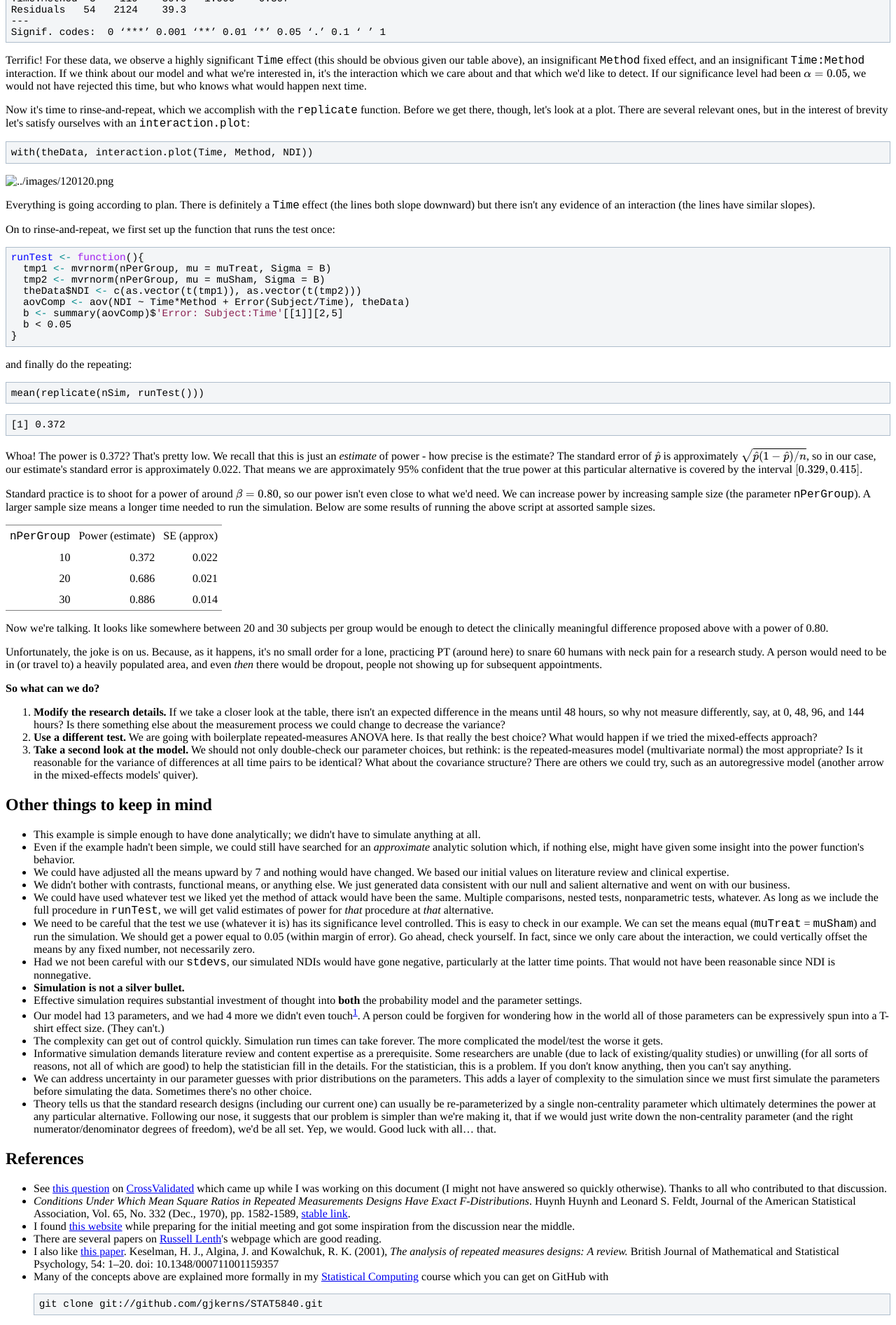
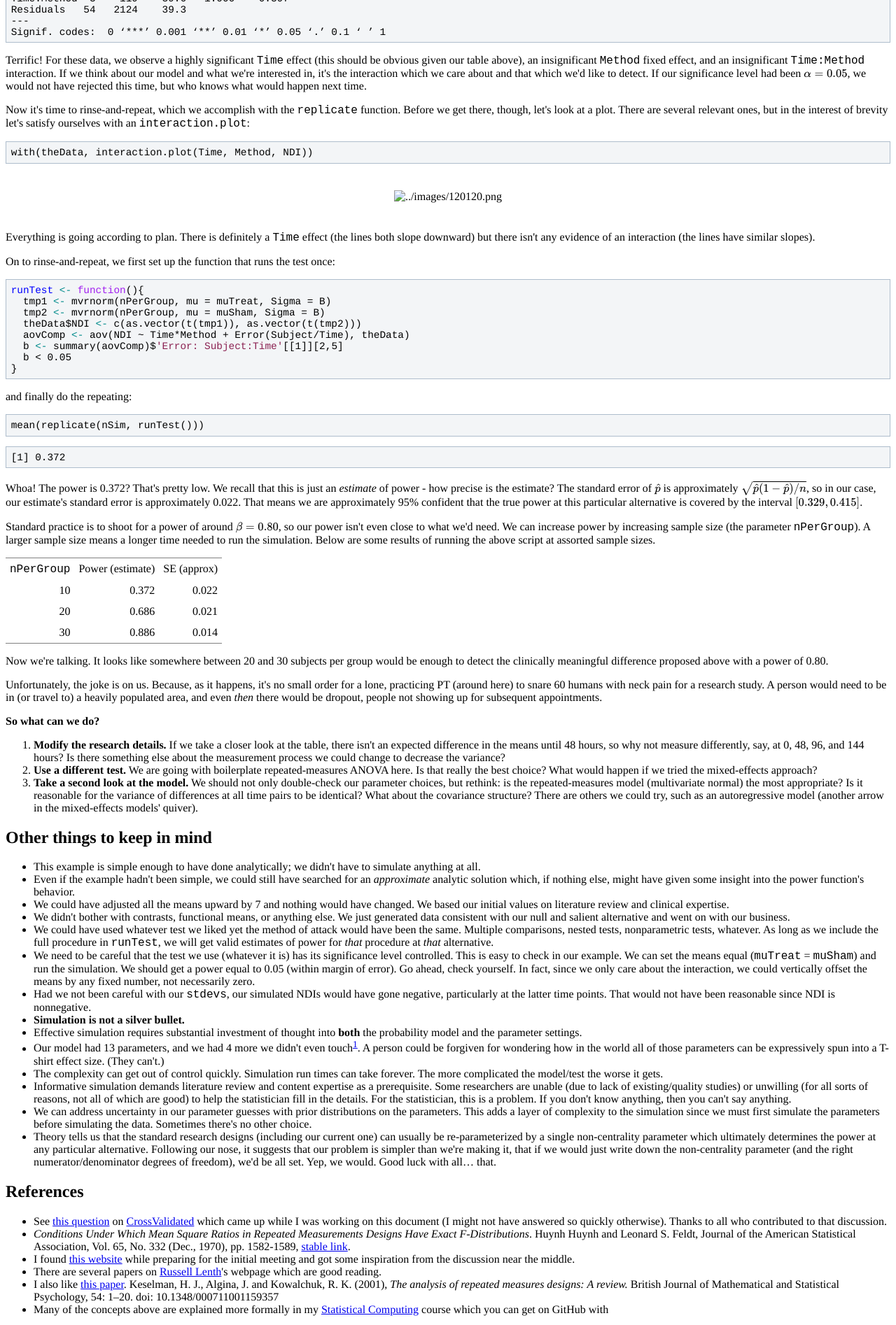
Before and after one commit to gjkerns/gjkerns.github.io, a Jekyll site: the page built from _posts/2012-01-20-power-sample-size.html, in a window 1280 px wide. Shown: the part 2625-4519 px from the top of the page at 70% size. Built offline with Jekyll 4.4.1, drawn with Linux system fonts in a browser that asks for light colours; formulas are drawn with MathJax 3; comment, search, counter and statistics services are not loaded.

Commit message:
Update _posts/2012-01-20-power-sample-size.html

```diff
--- a/_posts/2012-01-20-power-sample-size.html
+++ b/_posts/2012-01-20-power-sample-size.html
@@ -229,10 +229,11 @@
 <pre class="src src-R">with(theData, interaction.plot(Time, Method, NDI))
 </pre>
 
-
+<div id="fig-interaction-plot" class="figure">
 <p>
 <img src="../images/120120.png"  alt="../images/120120.png" />
 </p>
+</div>
 <p>
 Everything is going according to plan.  There is definitely a <code>Time</code> effect (the lines both slope downward) but there isn't any evidence of an interaction (the lines have similar slopes).
 </p>
```
